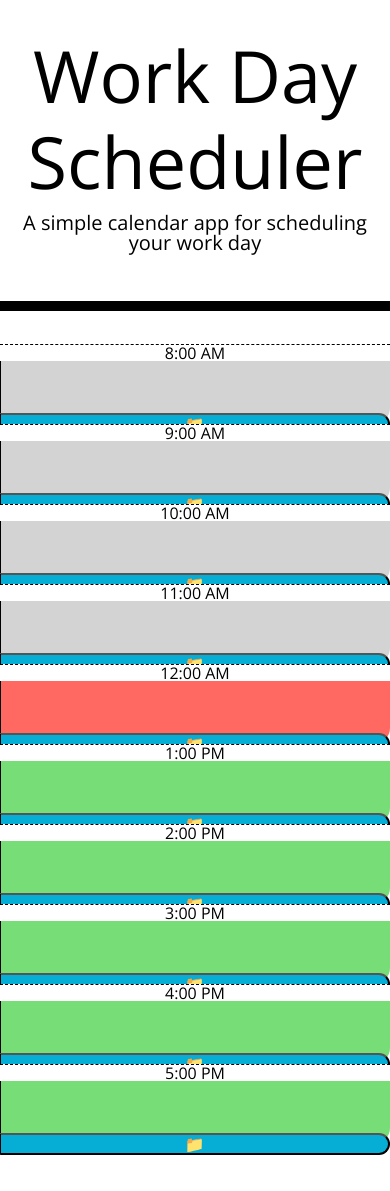
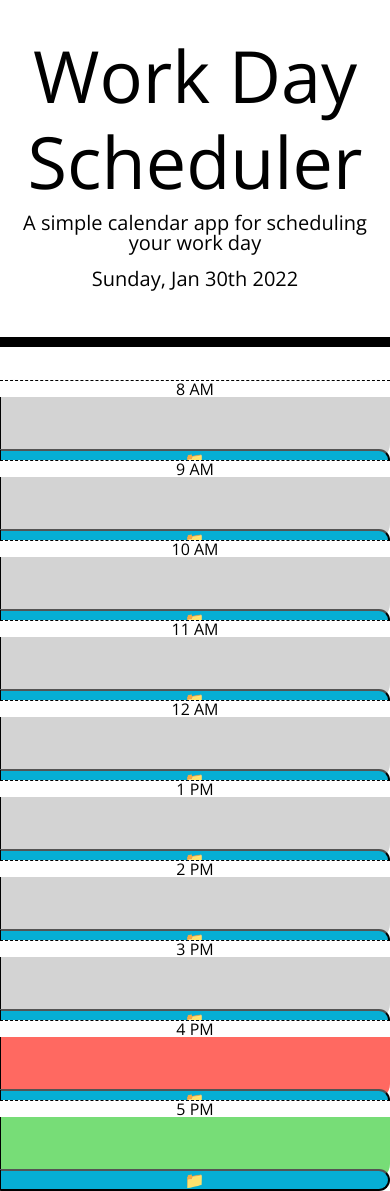
Before and after one commit to ChristopherPonzio/Work-Day-Scheduler, a plain HTML site: page index.html in a window 390 px wide. Before the commit the page ends 1155 px from the top, so only its background shows below. Drawn offline with nearby package versions, Linux system fonts and the light colour scheme.

Commit message:
Added date in header

```diff
--- a/index.html
+++ b/index.html
@@ -30,53 +30,53 @@
     </header>
     <div class="container">
       <!-- Timeblocks go here -->
-      <div class="time-block row past">
-          <div class="col-md-1 hour">8:00 AM</div>
+      <div id = "hour-8" class="time-block row">
+          <div class="col-md-1 hour">8 AM</div>
           <textarea class="col-md-10 description"></textarea>
           <button class="col-md-1 saveBtn">📁</button>
       </div>
-      <div class="time-block row past">
-        <div class="col-md-1 hour">9:00 AM</div>
+      <div id = "hour-9" class="time-block row">
+        <div class="col-md-1 hour">9 AM</div>
         <textarea class="col-md-10 description"></textarea>
         <button class="col-md-1 saveBtn">📁</button>
       </div>
-      <div class="time-block row past">
-        <div class="col-md-1 hour">10:00 AM</div>
+      <div id = "hour-10" class="time-block row">
+        <div class="col-md-1 hour">10 AM</div>
         <textarea class="col-md-10 description"></textarea>
         <button class="col-md-1 saveBtn">📁</button>
       </div>
-      <div class="time-block row past">
-        <div class="col-md-1 hour">11:00 AM</div>
+      <div id = "hour-11" class="time-block row">
+        <div class="col-md-1 hour">11 AM</div>
         <textarea class="col-md-10 description"></textarea>
         <button class="col-md-1 saveBtn">📁</button>
       </div>
-      <div class="time-block row present">
-        <div class="col-md-1 hour">12:00 AM</div>
+      <div id = "hour-12" class="time-block row">
+        <div class="col-md-1 hour">12 AM</div>
         <textarea class="col-md-10 description"></textarea>
         <button class="col-md-1 saveBtn">📁</button>
       </div>
-      <div class="time-block row future">
-        <div class="col-md-1 hour">1:00 PM</div>
+      <div id = "hour-13" class="time-block row">
+        <div class="col-md-1 hour">1 PM</div>
         <textarea class="col-md-10 description"></textarea>
         <button class="col-md-1 saveBtn">📁</button>
       </div>
-      <div class="time-block row future">
-        <div class="col-md-1 hour">2:00 PM</div>
+      <div id = "hour-14" class="time-block row">
+        <div class="col-md-1 hour">2 PM</div>
         <textarea class="col-md-10 description"></textarea>
         <button class="col-md-1 saveBtn">📁</button>
       </div>
-      <div class="time-block row future">
-        <div class="col-md-1 hour">3:00 PM</div>
+      <div id = "hour-15" class="time-block row">
+        <div class="col-md-1 hour">3 PM</div>
         <textarea class="col-md-10 description"></textarea>
         <button class="col-md-1 saveBtn">📁</button>
       </div>
-      <div class="time-block row future">
-        <div class="col-md-1 hour">4:00 PM</div>
+      <div id = "hour-16" class="time-block row">
+        <div class="col-md-1 hour">4 PM</div>
         <textarea class="col-md-10 description"></textarea>
         <button class="col-md-1 saveBtn">📁</button>
       </div>
-      <div class="time-block row future">
-        <div class="col-md-1 hour">5:00 PM</div>
+      <div id = "hour-17" class="time-block row">
+        <div class="col-md-1 hour">5 PM</div>
         <textarea class="col-md-10 description"></textarea>
         <button class="col-md-1 saveBtn">📁</button>
       </div>
@@ -85,5 +85,6 @@
 
     <script src="https://cdnjs.cloudflare.com/ajax/libs/jquery/3.2.1/jquery.min.js"></script>
     <script src="https://cdnjs.cloudflare.com/ajax/libs/moment.js/2.24.0/moment.min.js"></script>
+    <script src="script.js"></script>
   </body>
 </html>
--- a/script.js
+++ b/script.js
@@ -0,0 +1,52 @@
+
+var todayDate = moment().format('dddd, MMM Do YYYY');
+$("#currentDay").html(todayDate);
+
+$('.saveBtn').on('click', saveText);
+
+//save user input
+function saveText() {
+    var time = $(this).parent().attr('id');
+    var value = $(this).siblings('.description').val();
+
+    localStorage.setItem(time, value);
+}
+
+//Highlighting the current time
+function timeKeeper() {
+    var currentTime = moment().hour();
+
+    //Loop
+    $(".time-block").each(function () {
+        var timeBlock = parseInt($(this).attr("id").split("hour-")[1]);
+
+        //Check time and add class
+        if (timeBlock < currentTime) {
+            $(this).removeClass("future");
+            $(this).removeClass("present");
+            $(this).addClass("past");
+        }
+        else if (timeBlock === currentTime) {
+            $(this).removeClass("future");
+            $(this).removeClass("past");
+            $(this).addClass("present");
+        }
+        else {
+            $(this).removeClass("past");
+            $(this).removeClass("present");
+            $(this).addClass("future");
+        }
+    })
+}
+$("#hour-8 .description").val(localStorage.getItem("hour-8"));
+$("#hour-9 .description").val(localStorage.getItem("hour-9"));
+$("#hour-10 .description").val(localStorage.getItem("hour-10"));
+$("#hour-11 .description").val(localStorage.getItem("hour-11"));
+$("#hour-12 .description").val(localStorage.getItem("hour-12"));
+$("#hour-13 .description").val(localStorage.getItem("hour-13"));
+$("#hour-14 .description").val(localStorage.getItem("hour-14"));
+$("#hour-15 .description").val(localStorage.getItem("hour-15"));
+$("#hour-16 .description").val(localStorage.getItem("hour-16"));
+$("#hour-17 .description").val(localStorage.getItem("hour-17"));
+
+timeKeeper();
```
